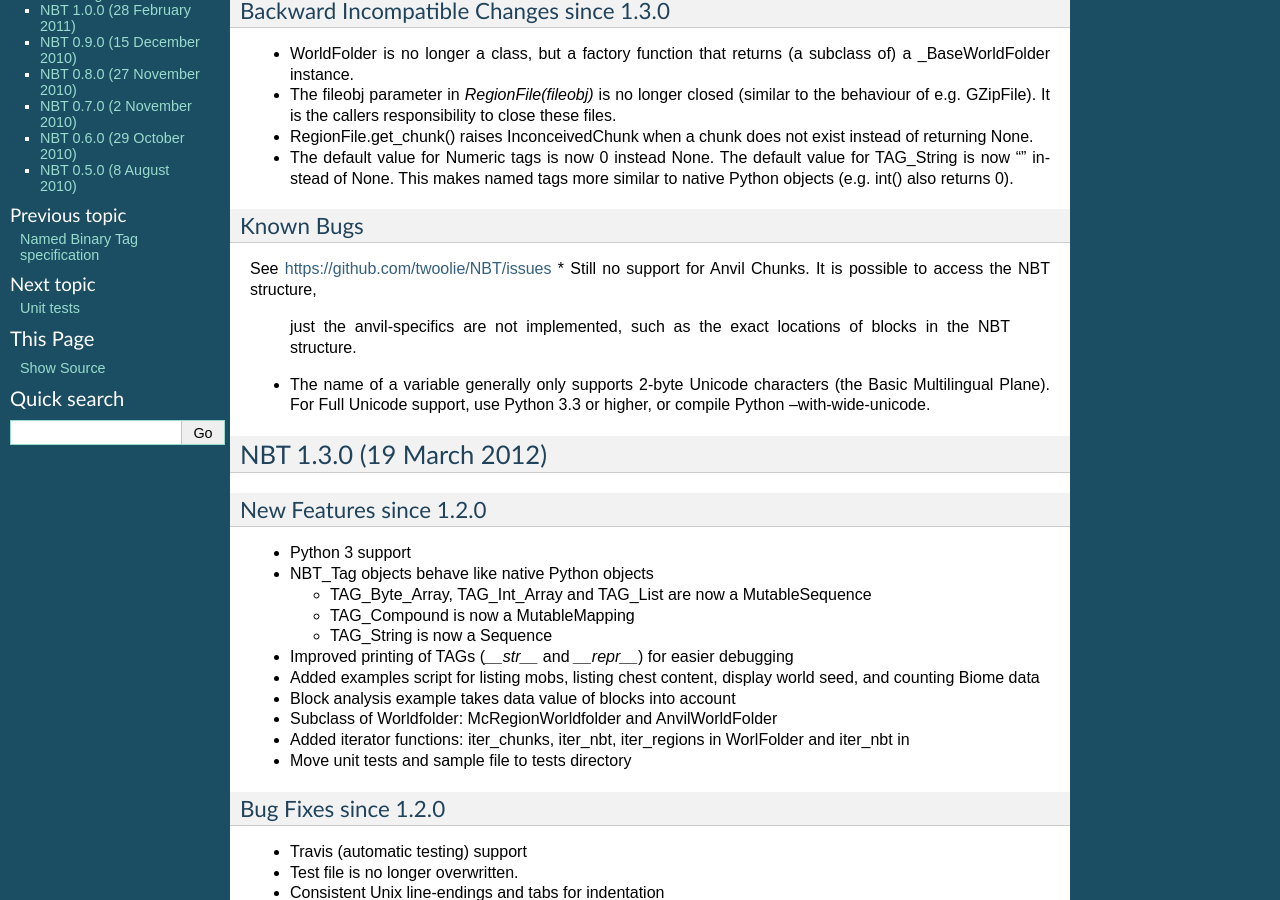
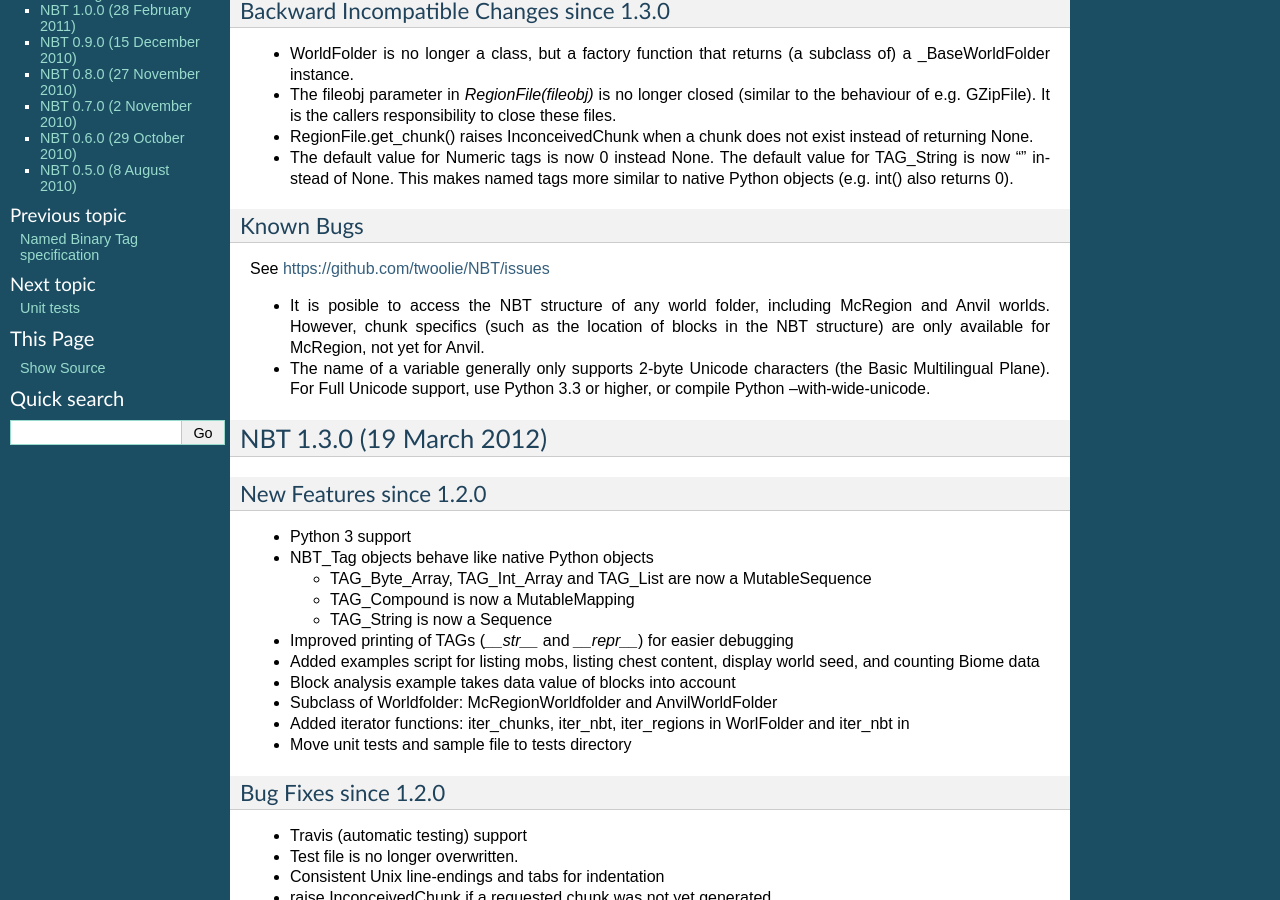
Before and after one commit to twoolie/NBT, a Sphinx documentation site: the page built from doc/changelog.rst, in a window 1280 px wide and 900 px high, scrolled down 664 px. Built offline with Sphinx 7.4.7, drawn with Linux system fonts in a browser that asks for light colours.

Commit message:
Documentation improvements for nbt.region.

```diff
--- a/doc/changelog.rst
+++ b/doc/changelog.rst
@@ -45,9 +45,11 @@
 Known Bugs
 ~~~~~~~~~~
 See https://github.com/twoolie/NBT/issues
-* Still no support for Anvil Chunks. It is possible to access the NBT structure,
-  just the anvil-specifics are not implemented, such as the exact locations of
-  blocks in the NBT structure.
+
+* It is posible to access the NBT structure of any world folder, including
+  McRegion and Anvil worlds. However, chunk specifics (such as the location
+  of blocks in the NBT structure) are only available for McRegion, not yet for
+  Anvil.
 * The name of a variable generally only supports 2-byte Unicode characters (the
   Basic Multilingual Plane). For Full Unicode support, use Python 3.3 or higher,
   or compile Python --with-wide-unicode.
```
Also changed, not shown: 2 other files.
